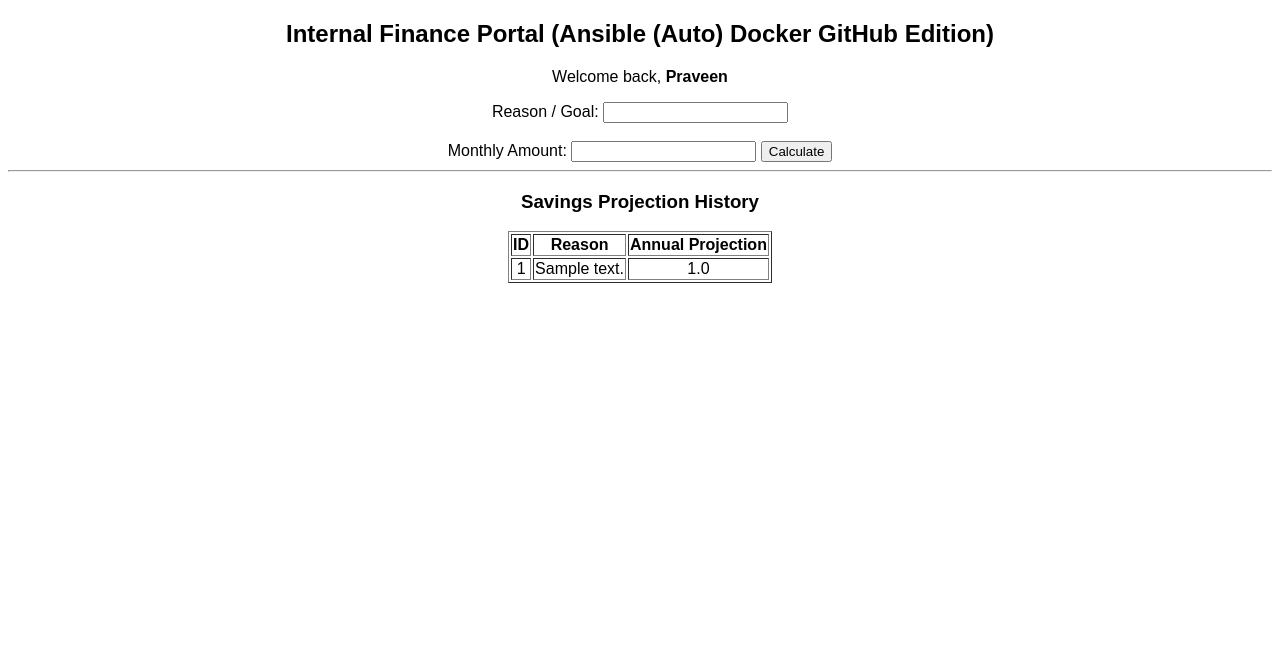
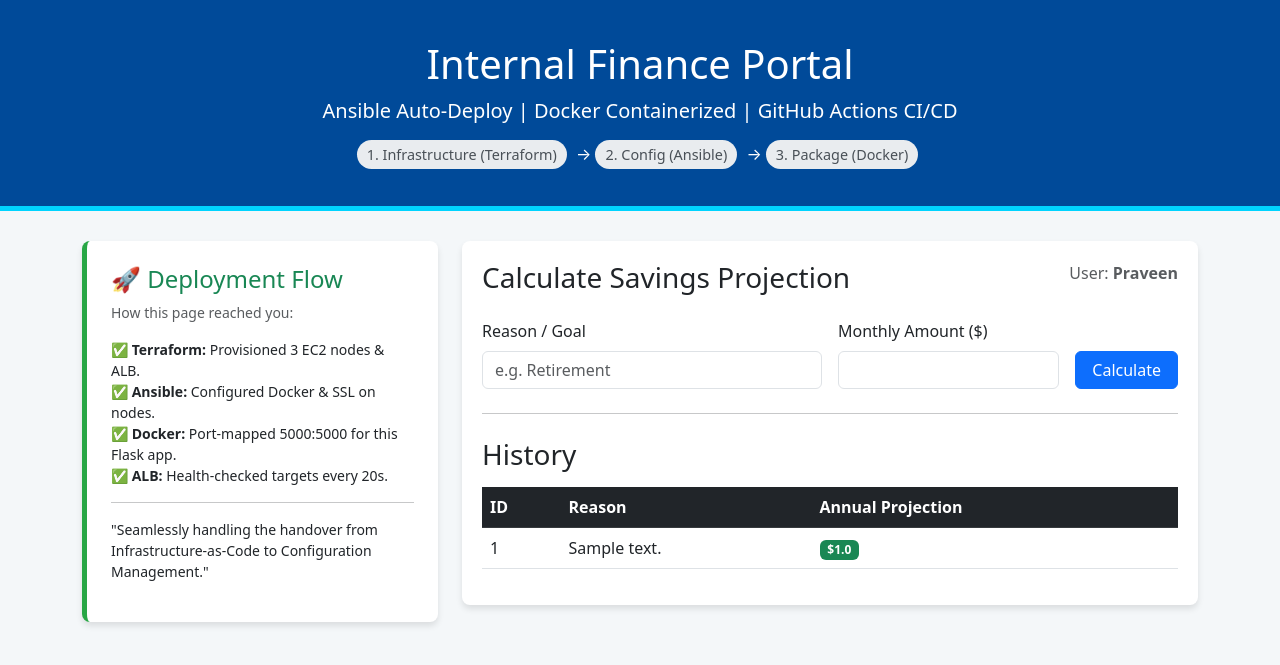
Before and after one commit to praveenkumarilla4git/InternalFinance-DocAnsi-GitHubActions_K8, a Flask app: page / in a window 1280 px wide. Shown: the top 665 px of the page. Run offline with Flask 3, Linux system fonts and the light colour scheme; tables that the repository leaves empty hold one stand-in row (values such as "Sample post").

Commit message:
UI: Add deployment flow description

```diff
--- a/app/templates/index.html
+++ b/app/templates/index.html
@@ -1,29 +1,90 @@
 <!DOCTYPE html>
-<html>
-<head><title>Finance Portal</title></head>
-<body style="text-align:center; font-family: sans-serif;">
-    <h2>Internal Finance Portal (Ansible (Auto) Docker GitHub Edition)</h2>
-    <p>Welcome back, <b>{{ user_name }}</b></p>
-    <form method="POST">
-        Reason / Goal: <input type="text" name="reason_goal" required> <br><br>
-        Monthly Amount: <input type="number" name="monthly_amount" required>
-        <button type="submit">Calculate</button>
+<html lang="en">
+<head>
+    <meta charset="UTF-8">
+    <meta name="viewport" content="width=device-width, initial-scale=1.0">
+    <title>SRE Finance Portal</title>
+    <link href="https://cdn.jsdelivr.net/npm/bootstrap@5.3.0/dist/css/bootstrap.min.css" rel="stylesheet">
+    <style>
+        body { background-color: #f4f7f9; }
+        .hero-section { background: #004a99; color: white; padding: 40px 0; margin-bottom: 30px; border-bottom: 5px solid #00d4ff; }
+        .devops-card { background: #fff; border-left: 5px solid #28a745; border-radius: 8px; box-shadow: 0 4px 6px rgba(0,0,0,0.1); }
+        .table-container { background: white; padding: 20px; border-radius: 8px; box-shadow: 0 4px 6px rgba(0,0,0,0.1); }
+        .badge-step { font-size: 0.9em; background: #e9ecef; color: #495057; padding: 5px 10px; border-radius: 20px; margin-right: 5px; }
+    </style>
+</head>
+<body>
+
+<div class="hero-section text-center">
+    <h1><i class="bi bi-shield-lock"></i> Internal Finance Portal</h1>
+    <p class="lead">Ansible Auto-Deploy | Docker Containerized | GitHub Actions CI/CD</p>
+    <div class="container mt-3">
+        <span class="badge-step">1. Infrastructure (Terraform)</span> →
+        <span class="badge-step">2. Config (Ansible)</span> →
+        <span class="badge-step">3. Package (Docker)</span>
+    </div>
+</div>
+
+<div class="container">
+    <div class="row">
+        <div class="col-md-4 mb-4">
+            <div class="devops-card p-4">
+                <h4 class="text-success">🚀 Deployment Flow</h4>
+                <p class="small text-muted">How this page reached you:</p>
+                <ul class="list-unstyled small">
+                    <li>✅ <b>Terraform:</b> Provisioned 3 EC2 nodes & ALB.</li>
+                    <li>✅ <b>Ansible:</b> Configured Docker & SSL on nodes.</li>
+                    <li>✅ <b>Docker:</b> Port-mapped 5000:5000 for this Flask app.</li>
+                    <li>✅ <b>ALB:</b> Health-checked targets every 20s.</li>
+                </ul>
+                <hr>
+                <p class="small font-italic">"Seamlessly handling the handover from Infrastructure-as-Code to Configuration Management."</p>
+            </div>
+        </div>
+
+        <div class="col-md-8">
+            <div class="table-container">
+                <p class="float-end text-muted">User: <strong>{{ user_name }}</strong></p>
+                <h3>Calculate Savings Projection</h3>
+                <form method="POST" class="row g-3 mt-2">
+                    <div class="col-md-6">
+                        <label class="form-label">Reason / Goal</label>
+                        <input type="text" name="reason_goal" class="form-control" placeholder="e.g. Retirement" required>
+                    </div>
+                    <div class="col-md-4">
+                        <label class="form-label">Monthly Amount ($)</label>
+                        <input type="number" name="monthly_amount" class="form-control" required>
+                    </div>
+                    <div class="col-md-2 d-flex align-items-end">
+                        <button type="submit" class="btn btn-primary w-100">Calculate</button>
+                    </div>
                 </form>
-    <hr>
-    <h3>Savings Projection History</h3>
-    <table border="1" style="margin: 0 auto;">
+
+                <hr class="my-4">
+
+                <h3>History</h3>
+                <table class="table table-hover mt-3">
+                    <thead class="table-dark">
                         <tr>
                             <th>ID</th>
                             <th>Reason</th>
                             <th>Annual Projection</th>
                         </tr>
+                    </thead>
+                    <tbody>
                         {% for row in history %}
                         <tr>
                             <td>{{ row[0] }}</td>
                             <td>{{ row[3] }}</td>
-            <td>{{ row[2] }}</td>
+                            <td><span class="badge bg-success">${{ row[2] }}</span></td>
                         </tr>
                         {% endfor %}
+                    </tbody>
                 </table>
+            </div>
+        </div>
+    </div>
+</div>
+
 </body>
 </html>
```
Lines whose indentation alone changed are shown as unchanged.
